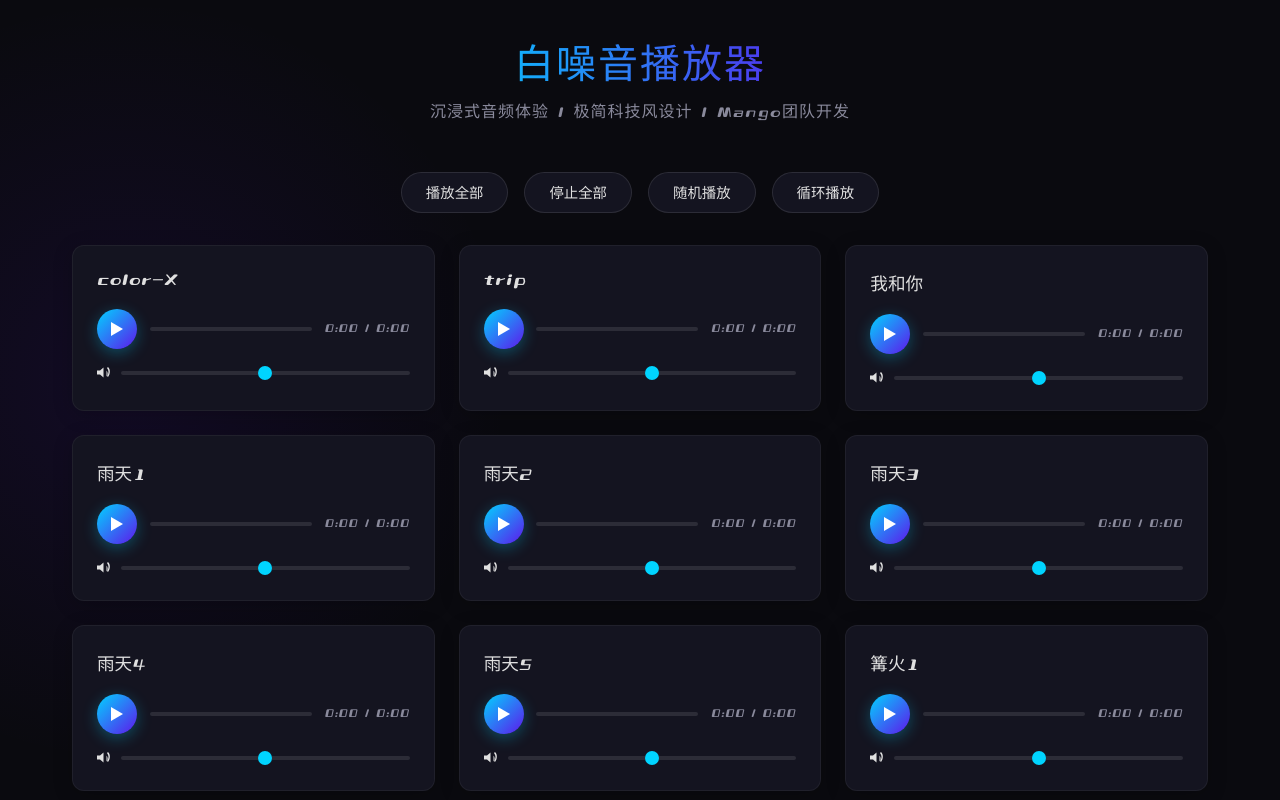
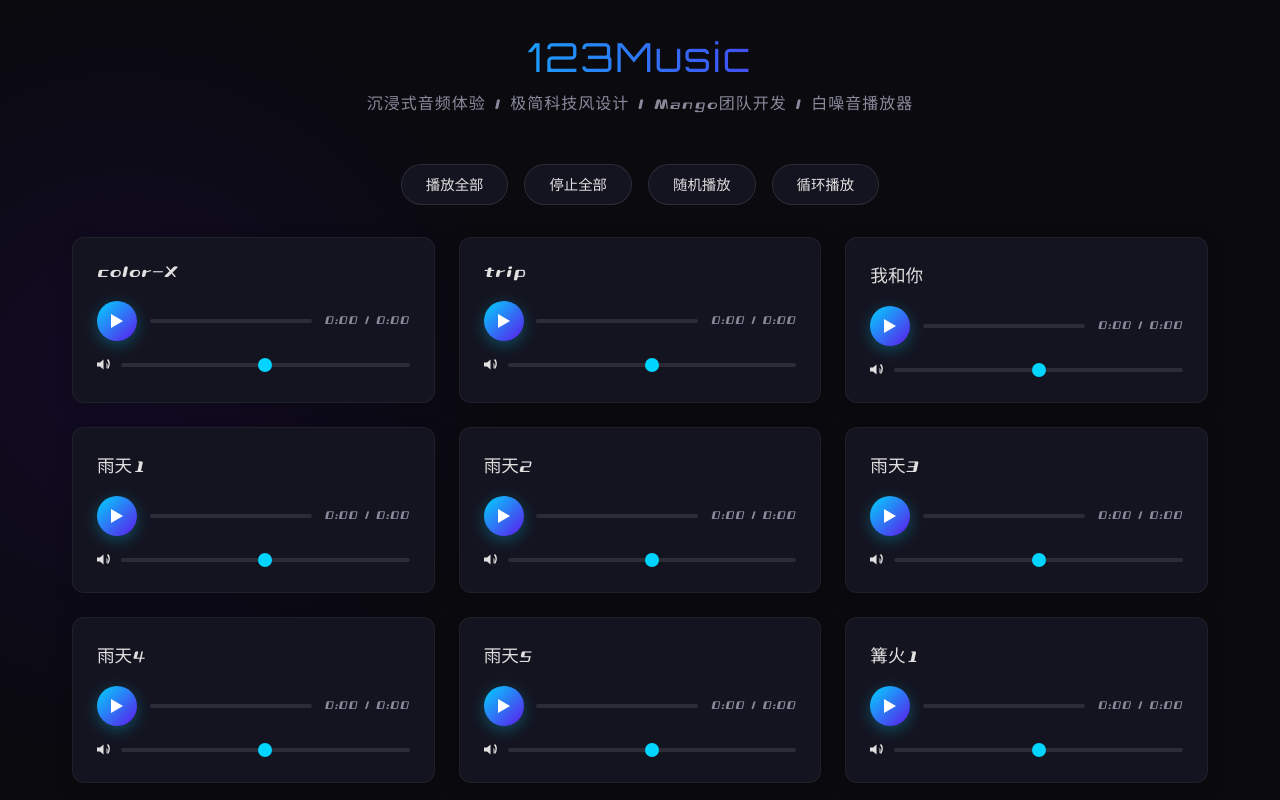
Before and after one commit to MangoTeamClub/123music, a plain HTML site: page index.html in a window 1280 px wide. Shown: the top 800 px of the page. Drawn offline with Linux system fonts and the light colour scheme.

Commit message:
Update index.html

```diff
--- a/index.html
+++ b/index.html
@@ -369,8 +369,8 @@
     <div class="container">
         <header>
             <div class="header-content">
-                <h1>白噪音播放器</h1>
-                <div class="subtitle">沉浸式音频体验 | 极简科技风设计 | Mango团队开发</div>
+                <h1>123Music</h1>
+                <div class="subtitle">沉浸式音频体验 | 极简科技风设计 | Mango团队开发 | 白噪音播放器</div>
             </div>
         </header>
 
@@ -405,7 +405,7 @@
     </div>
 
     <div class="footer">
-        <p>©2022-2026 MangoClub - 本网站仅供学习使用，非其他用途</p>
+        <p>©2022-2026 MangoClub ©2022-2026 123Music - 本网站仅供学习使用，非其他用途</p>
         <p>资源从<a href="https://mangoclub.vvvv.ee" target="_blank">Mango音乐</a>工具中下载</p>
     </div>
 
```
